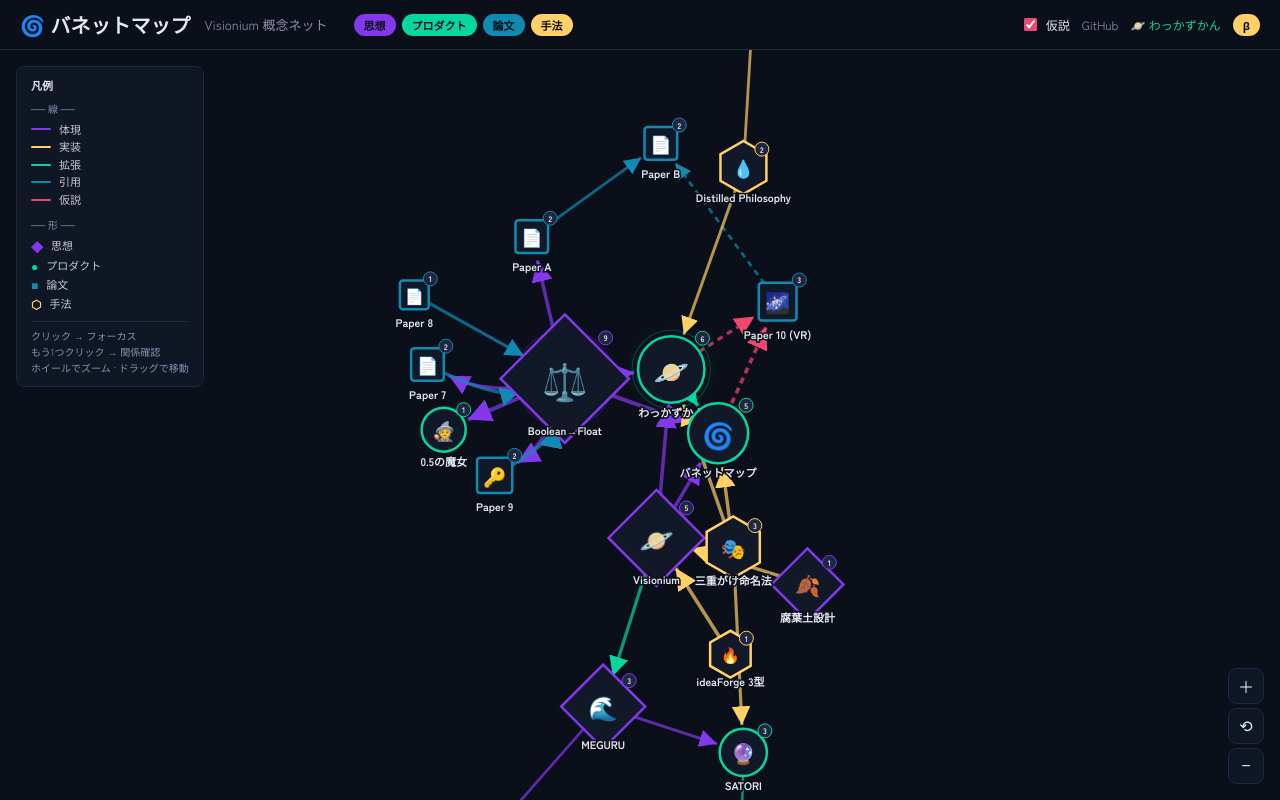
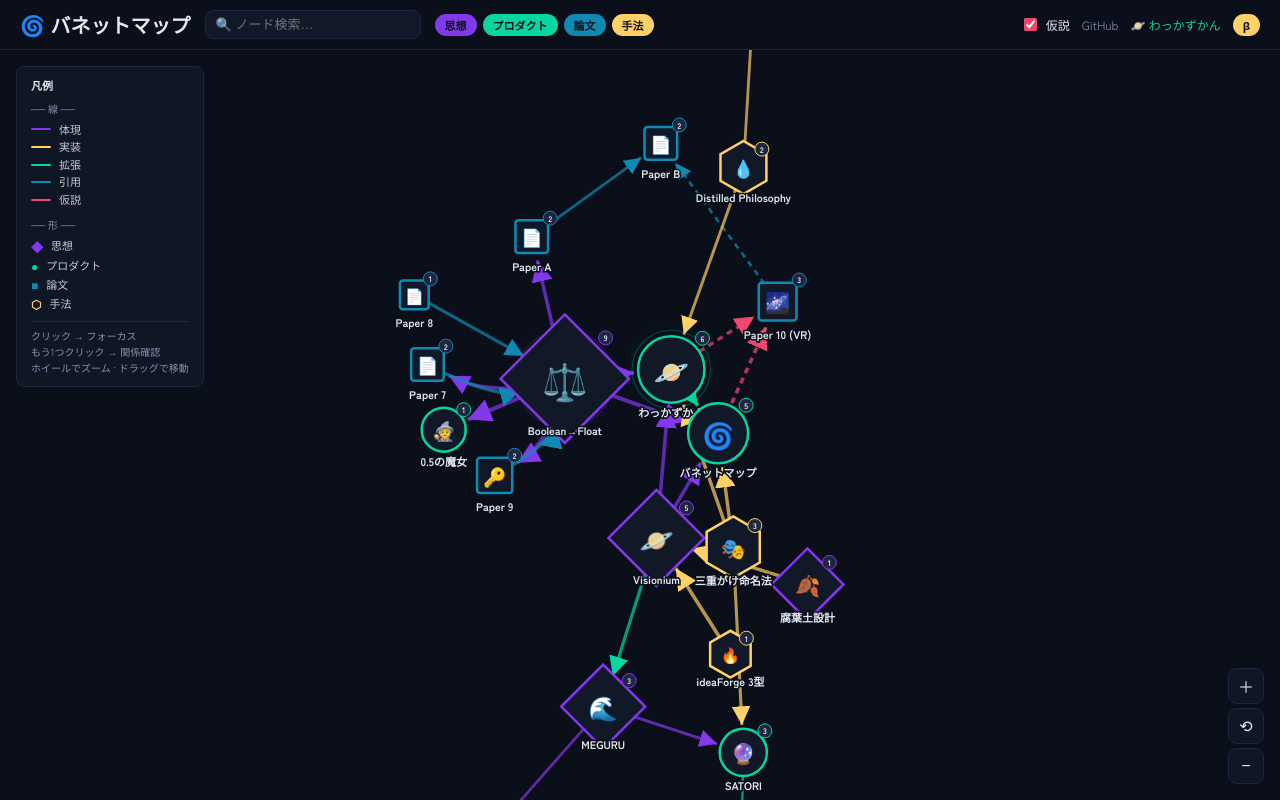
Before and after one commit to osakenpiro/banet-map, a React (Vite) app: page / in a window 1280 px wide. Built offline with nearby package versions, Linux system fonts and the light colour scheme.

Commit message:
v0.6: VR共通検索 — ヘッダー検索窓、全文検索、非一致ノード/edgeをdim、結果カウント

```diff
--- a/src/BanetMap.jsx
+++ b/src/BanetMap.jsx
@@ -42,6 +42,7 @@ export default function BanetMap() {
   const [catFilter, setCatFilter] = useState(() => {
     const f = {}; for (const k of Object.keys(CATEGORY_META)) f[k] = true; return f
   })
+  const [searchQuery, setSearchQuery] = useState('')
 
   useEffect(() => {
     fetch(import.meta.env.BASE_URL + 'data/visionium.json')
@@ -50,6 +51,19 @@ export default function BanetMap() {
   }, [])
 
   const toggleCat = useCallback((cat) => setCatFilter(prev => ({ ...prev, [cat]: !prev[cat] })), [])
+
+  // VR共通: ノード全文検索 → Set<nodeId>
+  const searchMatchIds = useMemo(() => {
+    if (!data || !searchQuery.trim()) return null // null = no filter
+    const q = searchQuery.trim().toLowerCase()
+    const ids = new Set()
+    data.nodes.forEach(n => {
+      const haystack = [n.name, n.id, n.icon, n.attrs?.desc, n.attrs?.category,
+        ...Object.values(n.attrs || {}).map(String)].join(' ').toLowerCase()
+      if (haystack.includes(q)) ids.add(n.id)
+    })
+    return ids
+  }, [data, searchQuery])
 
   const handleNodeFocus = useCallback((id) => {
     setFocus(prev => {
@@ -69,7 +83,9 @@ export default function BanetMap() {
   return (
     <div style={{ height: '100vh', display: 'flex', flexDirection: 'column', overflow: 'hidden' }}>
       <Header meta={data.meta} showHypothesis={showHypothesis} onToggleHypothesis={setShowHypothesis}
-        catFilter={catFilter} onToggleCat={toggleCat} phase={phase} onClearFocus={clearFocus} />
+        catFilter={catFilter} onToggleCat={toggleCat} phase={phase} onClearFocus={clearFocus}
+        searchQuery={searchQuery} onSearch={setSearchQuery} searchMatchIds={searchMatchIds}
+        totalNodes={data.nodes.length} />
       <main style={{ flex: 1, position: 'relative', overflow: 'hidden' }}>
         <Graph
           nodes={data.nodes} relations={data.relations}
@@ -77,6 +93,7 @@ export default function BanetMap() {
           focus={focus} onNodeFocus={handleNodeFocus} onClearFocus={clearFocus}
           onHoverNode={setHoveredNode} hoveredNodeId={hoveredNode?.id}
           onHoverEdge={setHoveredEdge}
+          searchMatchIds={searchMatchIds}
         />
         <Legend phase={phase} />
         {phase === 1 && (
@@ -91,7 +108,7 @@ export default function BanetMap() {
   )
 }
 
-function Header({ meta, showHypothesis, onToggleHypothesis, catFilter, onToggleCat, phase, onClearFocus }) {
+function Header({ meta, showHypothesis, onToggleHypothesis, catFilter, onToggleCat, phase, onClearFocus, searchQuery, onSearch, searchMatchIds, totalNodes }) {
   return (
     <header style={{
       padding: '10px 20px', borderBottom: '1px solid #1e2640',
@@ -99,8 +116,25 @@ function Header({ meta, showHypothesis, onToggleHypothesis, catFilter, onToggleC
       background: '#0b0f1a', zIndex: 5,
     }}>
       <div style={{ fontSize: 20, fontWeight: 700, whiteSpace: 'nowrap' }}>🌀 バネットマップ</div>
-      <div style={{ fontSize: 13, color: '#8892b0' }}>{meta?.title}</div>
-      <div style={{ display: 'flex', gap: 6, marginLeft: 12 }}>
+      {/* Search */}
+      <div style={{ position:'relative', minWidth:180 }}>
+        <input value={searchQuery} onChange={e=>onSearch(e.target.value)}
+          placeholder="🔍 ノード検索…"
+          style={{
+            width:'100%',padding:'6px 28px 6px 10px',fontSize:13,
+            background:'#111827',border:`1px solid ${searchMatchIds?'#ffd166':'#1e2640'}`,borderRadius:8,
+            color:'#e4e8f0',outline:'none',transition:'border-color 0.2s',
+          }}
+        />
+        {searchQuery && <button onClick={()=>onSearch('')} style={{
+          position:'absolute',right:6,top:'50%',transform:'translateY(-50%)',
+          background:'none',border:'none',color:'#5a6378',fontSize:12,cursor:'pointer',padding:2
+        }}>✕</button>}
+      </div>
+      {searchMatchIds && (
+        <span style={{fontSize:12,color:'#ffd166',fontWeight:600}}>{searchMatchIds.size}/{totalNodes}</span>
+      )}
+      <div style={{ display: 'flex', gap: 6 }}>
         {Object.entries(CATEGORY_META).map(([k, v]) => (
           <button key={k} onClick={() => onToggleCat(k)} style={{
             padding: '3px 10px', fontSize: 11, fontWeight: 600, borderRadius: 12,
@@ -130,7 +164,7 @@ function Header({ meta, showHypothesis, onToggleHypothesis, catFilter, onToggleC
   )
 }
 
-function Graph({ nodes, relations, showHypothesis, catFilter, focus, onNodeFocus, onClearFocus, onHoverNode, hoveredNodeId, onHoverEdge }) {
+function Graph({ nodes, relations, showHypothesis, catFilter, focus, onNodeFocus, onClearFocus, onHoverNode, hoveredNodeId, onHoverEdge, searchMatchIds }) {
   const svgRef = useRef(null), wrapRef = useRef(null), simRef = useRef(null), zoomRef = useRef(null)
 
   const degreeMap = useMemo(() => {
@@ -245,10 +279,13 @@ function Graph({ nodes, relations, showHypothesis, catFilter, focus, onNodeFocus
 
   const phase = focus.length
   const focusSet = new Set(focus)
+  const searchActive = searchMatchIds !== null
 
   const getEdgeOp = (l) => {
     const sid = typeof l.source==='object'?l.source.id:l.source
     const tid = typeof l.target==='object'?l.target.id:l.target
+    // Search dimming layer
+    if (searchActive && !searchMatchIds.has(sid) && !searchMatchIds.has(tid)) return 0.05
     if (phase===2) {
       if (focusSet.has(sid)&&focusSet.has(tid)) return 1.0
       if (focusSet.has(sid)||focusSet.has(tid)) return 0.22
@@ -264,6 +301,7 @@ function Graph({ nodes, relations, showHypothesis, catFilter, focus, onNodeFocus
   }
 
   const getNodeOp = (id) => {
+    if (searchActive && !searchMatchIds.has(id)) return 0.08
     if (phase===2) { if(focusSet.has(id)) return 1.0; if(neighborSet?.has(id)) return 0.45; return 0.18 }
     if (phase===1) { if(focusSet.has(id)) return 1.0; if(neighborSet?.has(id)) return 0.7; return 0.2 }
     return 1.0
```
Also changed, not shown: 3 other files (tests, documents, lock files or other folders).
